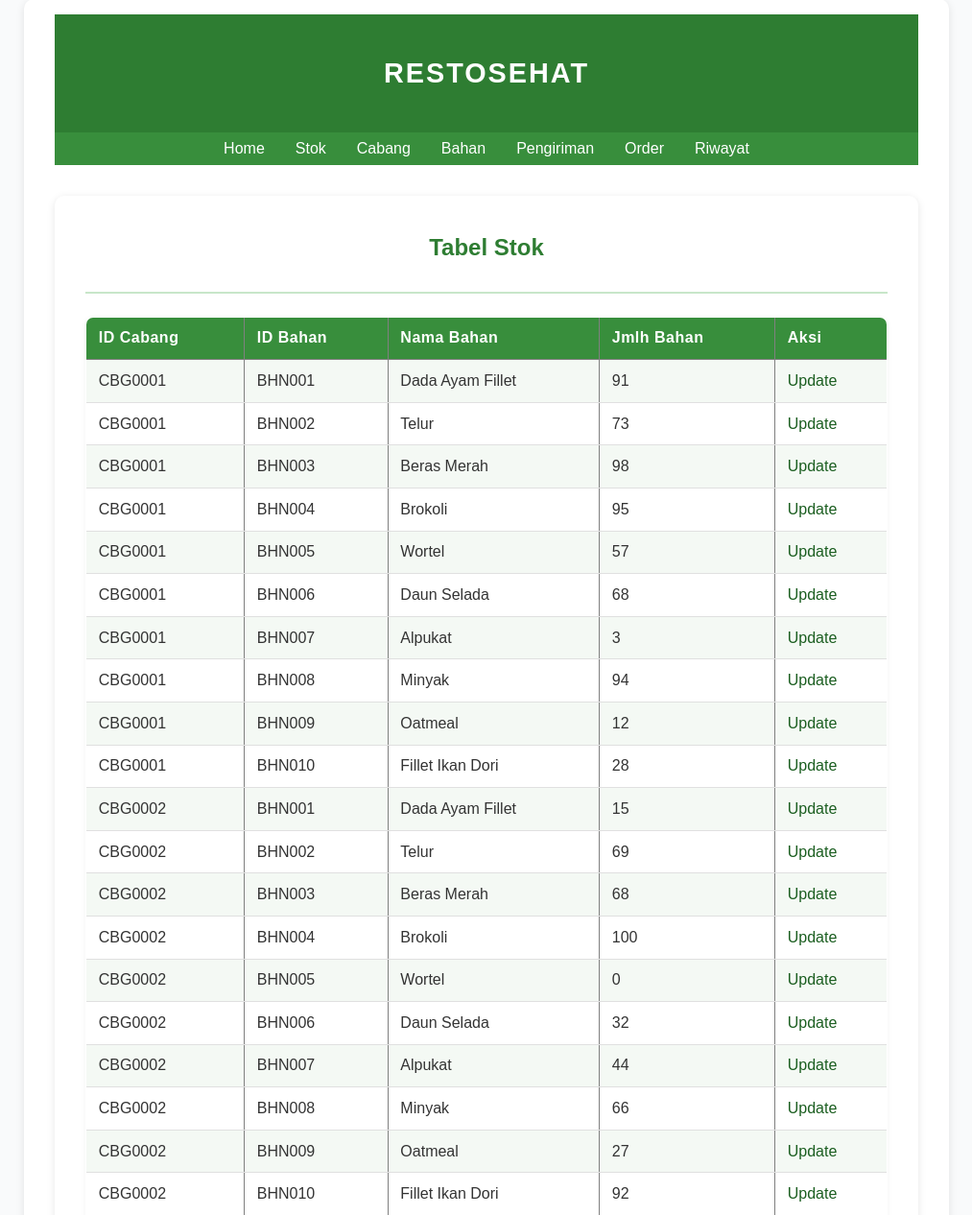
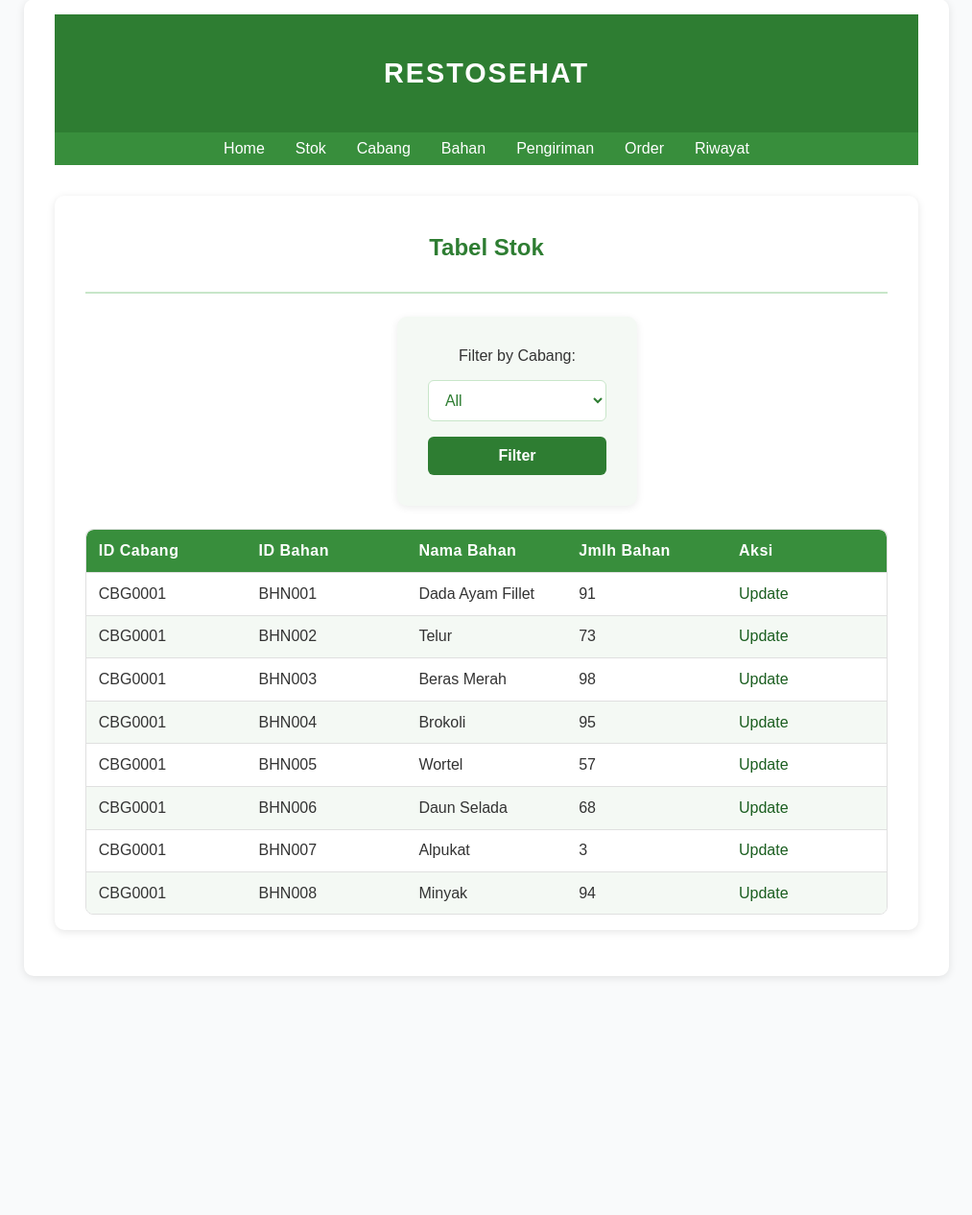
Before and after one commit to mkkssy/RestoSehatRPL, a Flask app: page /stok in a window 1280 px wide. Shown: the part 33-1299 px from the top of the page at 96% size, without its empty margins (133-1146 px from the left). After the commit the page ends 1052 px from the top, so only its background shows below. Run offline with Flask 3, Linux system fonts and the light colour scheme.

Commit message:
Filter tabel stok dan Scroll Bar pada tabel

```diff
--- a/main.py
+++ b/main.py
@@ -77,9 +77,15 @@ def index():
 
 @app.route("/stok", methods=['POST', 'GET'])
 def stok():
-    stocks = Stock.query.order_by(Stock.idCabang).all()
-    cabangs = {stock.idCabang for stock in stocks}
-    return render_template('stok.html', stocks=stocks, cabangs=cabangs)
+    selected_cabang = request.args.get("cabang")  # get cabang filter from query string
+
+    if selected_cabang:
+        stocks = Stock.query.filter_by(idCabang=selected_cabang).order_by(Stock.idCabang).all()
+    else:
+        stocks = Stock.query.order_by(Stock.idCabang).all()
+
+    cabangs = Cabang.query.order_by(Cabang.id).all()  # list of Cabang objects for dropdown
+    return render_template('stok.html', stocks=stocks, cabangs=cabangs, selected_cabang=selected_cabang)
 
 @app.route("/tambah_bahan", methods=['POST', 'GET'])
 def tambahBahan():
--- a/static/main.css
+++ b/static/main.css
@@ -233,3 +233,62 @@ td a:hover {
         max-width: 90%;
     }
 }
+
+.table-container {
+    max-height: 400px; /* height of scrollable area */
+    overflow-y : hidden;
+    border: 1px solid #e0e0e0;
+    border-radius: 8px;
+}
+
+/* Table styling */
+.table-container table {
+    width: 100%;
+    border-collapse: collapse;
+}
+
+/* Sticky table header */
+.table-container thead {
+    display: table;
+    width: 100%;
+    table-layout: fixed;
+}
+
+.table-container thead th {
+    position: sticky;
+    top: 0;
+    background-color: #388e3c;
+    color: white;
+    z-index: 1;
+    text-align: left;
+    padding: 0.8rem;
+    border-bottom: 1px solid #e0e0e0;
+}
+
+/* Scrollable tbody */
+.table-container tbody {
+    display: block;
+    max-height: 400px; /* same as container */
+    overflow-y: auto;
+    width: 100%;
+}
+
+.table-container tbody tr {
+    display: table;
+    width: 100%;
+    table-layout: fixed;
+}
+
+/* Zebra stripes */
+.table-container tbody tr:nth-child(even) {
+    background-color: #f4f9f4;
+}
+
+.table-container tbody tr:hover {
+    background-color: #e8f5e9;
+}
+
+.table-container td {
+    padding: 0.8rem;
+    border-bottom: 1px solid #e0e0e0;
+}
--- a/templates/bahan.html
+++ b/templates/bahan.html
@@ -31,7 +31,9 @@
             {% if items|length < 1 %}
             <h4>Kosong</h4>
             {% else %}
+            <div class="table-container">
                 <table border="1" cellspacing="0">
+                    <thead>
                         <tr>
                             <th>ID</th>
                             <th>Nama</th>
@@ -39,6 +41,8 @@
                             <th>Harga/Satuan</th>
                             <th>Aksi</th>
                         </tr>
+                    </thead>
+                    <tbody>
                     {% for item in items %}
                         <tr>
                             <td>{{ item.id }}</td>
@@ -52,7 +56,9 @@
                             </td>
                         </tr>
                         {% endfor %}
+                    </tbody>
                 </table>
+            </div>
             {% endif %}
         </div>
     </div>
--- a/templates/cabang.html
+++ b/templates/cabang.html
@@ -32,11 +32,14 @@
             <h4>Kosong</h4>
             {% else %}
             <table border="1" cellspacing="0">
+                <thead>
                     <tr>
                         <th>idCabang</th>
                         <th>namaCabang</th>
                         <th></th>
                     </tr>
+                </thead>
+                <tbody>
                     {% for chain in chains %}
                     <tr>
                         <td>{{ chain.id }}</td>
@@ -48,6 +51,7 @@
                         </td>
                     </tr>
                     {% endfor %}
+                </tbody>
             </table>
             {% endif %}
         </div>
--- a/templates/riwayat.html
+++ b/templates/riwayat.html
@@ -27,6 +27,7 @@
             <p>Riwayat Pengiriman dan Penerimaan</p>
         </div>
         <div class="main-content">
+            <div class="table-container">
                 <table>
                     <thead>
                         <tr>
@@ -49,6 +50,7 @@
                         {% endfor %}
                     </tbody>
                 </table>
+            </div>
             <a href="{{ url_for('export_riwayat_csv') }}" class="btn btn-primary" style="margin-bottom:10px;">
                 Export Riwayat as CSV
             </a>
--- a/templates/stok.html
+++ b/templates/stok.html
@@ -30,7 +30,24 @@
             {% if stocks|length < 1 %}
             <h4>Kosong</h4>
             {% else %}
-            <table border="1" cellspacing="0">
+            <div class="filter">
+                <form method="get" action="{{ url_for('stok') }}">
+                    <label for="cabang">Filter by Cabang:</label>
+                    <select name="cabang" id="cabang">
+                        <option value="">All</option>
+                        {% for cabang in cabangs %}
+                            <option value="{{ cabang.id }}" {% if selected_cabang == cabang.id %}selected{% endif %}>
+                                {{ cabang.namaCabang }}
+                            </option>
+                        {% endfor %}
+                    </select>
+                    <input type="submit" value="Filter">
+                </form>
+            </div>
+
+            <div class="table-container">
+                <table>
+                    <thead>
                         <tr>
                             <th>ID Cabang</th>
                             <th>ID Bahan</th>
@@ -38,6 +55,8 @@
                             <th>Jmlh Bahan</th>
                             <th>Aksi</th>
                         </tr>
+                    </thead>
+                    <tbody>
                         {% for stock in stocks %}
                         <tr>
                             <td>{{ stock.idCabang }}</td>
@@ -53,7 +72,9 @@
                             </td>
                         </tr>
                         {% endfor %}
+                    </tbody>
                 </table>
+            </div>
 
             {% endif %}
         </div>
--- a/templates/update_stok.html
+++ b/templates/update_stok.html
@@ -50,6 +50,7 @@
             </form>
 
             <h2 style="text-align:center;">Stok Saat Ini</h2>
+            <div class="table-container">
                 <table>
                     <thead>
                         <tr>
@@ -71,4 +72,5 @@
             </div>
         </div>
     </div>
+</div>
 {% endblock %}
```
Lines whose indentation alone changed are shown as unchanged.
